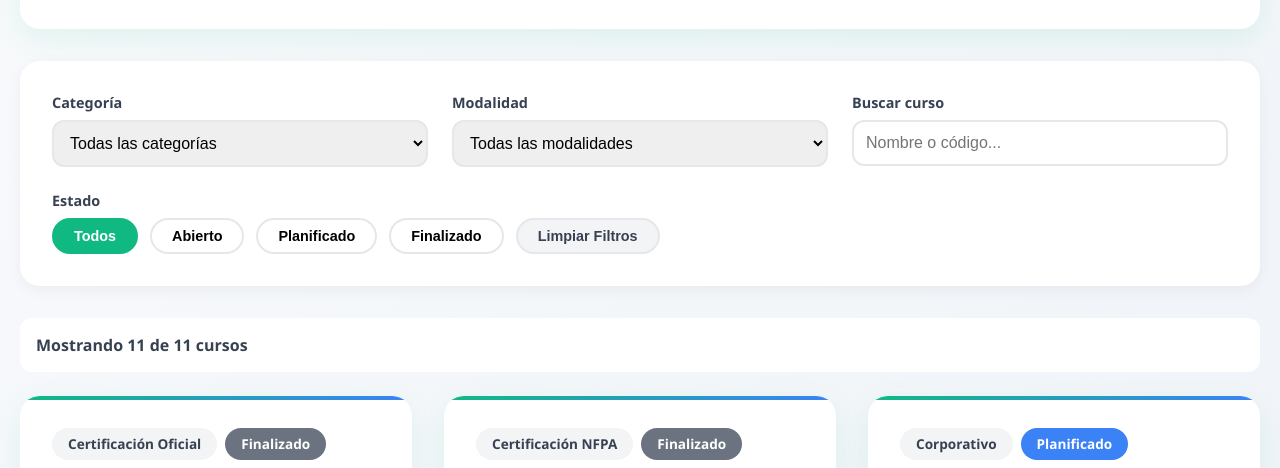
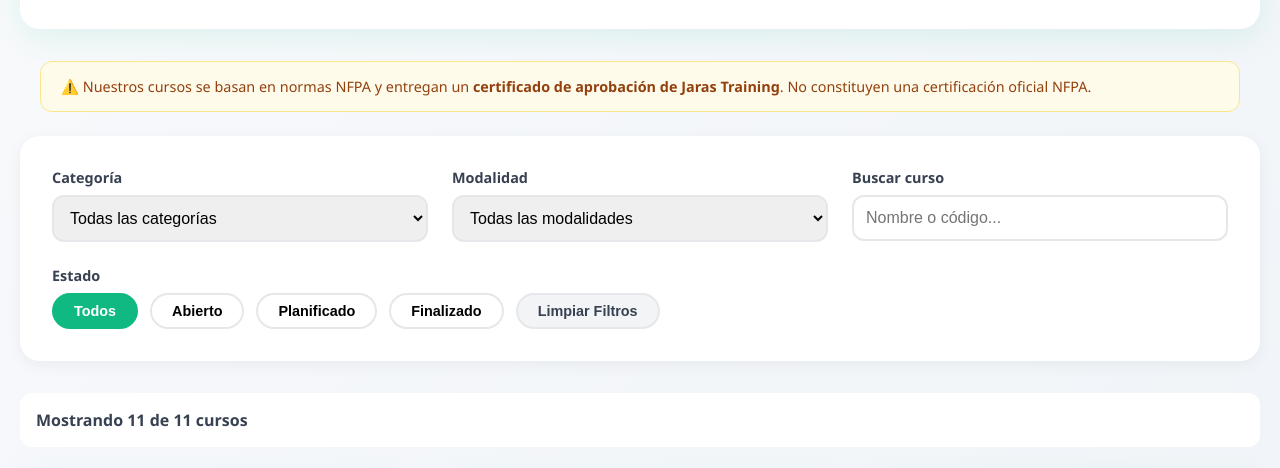
Before and after one commit to Eugeniomo/Jarastraining, a plain HTML site: page cursos.html in a window 1280 px wide. Shown: the part 192-660 px from the top of the page. Drawn offline with Linux system fonts and the light colour scheme.

Commit message:
fix(cursos): aclara que no se otorga certificación oficial NFPA
Los cursos se basan en normas NFPA pero entregan certificado de aprobación
Jaras Training, no una certificación NFPA oficial:
- Aclaración global visible en el catálogo
- Categoría "Certificación NFPA" → "Normas NFPA"
- Inspección NFPA 25: certificación "NFPA 25" → "Jaras Training"

Co-Authored-By: Claude Opus 4.8 (1M context) <noreply@anthropic.com>

```diff
--- a/cursos-data.json
+++ b/cursos-data.json
@@ -47,14 +47,14 @@
       "codigo": "JDT-INSP",
       "nombre": "Certificación en Inspección y Pruebas Semanales NFPA 25",
       "nombreCorto": "Inspección NFPA 25",
-      "categoria": "Certificación NFPA",
+      "categoria": "Normas NFPA",
       "descripcion": "Capacitación especializada para personal de mantenimiento, operaciones y brigadas de emergencia en procedimientos de inspecciones y pruebas semanales según norma NFPA 25.",
       "duracion": "16 horas",
       "duracionDias": 2,
       "modalidad": "Presencial, online",
       "dirigidoA": "Personal Operacional y Brigadas",
       "validez": "Continua",
-      "certificacion": "NFPA 25",
+      "certificacion": "Jaras Training",
       "contenido": [
         "Fundamentos teóricos NFPA 25",
         "Procedimientos de inspección visual detallada",
@@ -331,7 +331,7 @@
       "codigo": "JDT-FSB",
       "nombre": "Fundamentos de Sistemas de Bombas de Incendio",
       "nombreCorto": "Fundamentos Bombas de Incendio",
-      "categoria": "Certificación NFPA",
+      "categoria": "Normas NFPA",
       "descripcion": "Curso introductorio sobre los fundamentos de los sistemas de bombas contra incendio, basado en la norma NFPA 25. Combina 4 horas de teoría sobre componentes, funcionamiento y requisitos normativos, con 4 horas de práctica en sala de bombas: inspección visual, pruebas y reconocimiento de condiciones operativas.",
       "duracion": "8 horas (4 teoría + 4 práctica)",
       "duracionDias": 1,
@@ -364,7 +364,7 @@
   ],
   "categorias": [
     "Certificación Oficial",
-    "Certificación NFPA",
+    "Normas NFPA",
     "Corporativo",
     "Diseño y Tecnología",
     "Seguridad Integral",
--- a/cursos.html
+++ b/cursos.html
@@ -412,6 +412,17 @@
             .courses-grid { grid-template-columns: 1fr; }
             .results-info { flex-direction: column; gap: 1rem; }
         }
+        .nfpa-note {
+            max-width: 1200px;
+            margin: 0 auto 1.5rem;
+            background: #fffbeb;
+            border: 1px solid #fde68a;
+            border-radius: 12px;
+            padding: 0.85rem 1.25rem;
+            font-size: 0.9rem;
+            color: #92400e;
+            line-height: 1.5;
+        }
     </style>
 </head>
 <body>
@@ -420,6 +431,10 @@
             <a href="index.html" class="back-link">← Volver al Inicio</a>
             <h1>Catálogo de Cursos</h1>
             <p>Capacitación especializada en sistemas contra incendios y seguridad</p>
+        </div>
+
+        <div class="nfpa-note">
+            ⚠️ Nuestros cursos se basan en normas NFPA y entregan un <strong>certificado de aprobación de Jaras Training</strong>. No constituyen una certificación oficial NFPA.
         </div>
 
         <div class="filters-section">
```
